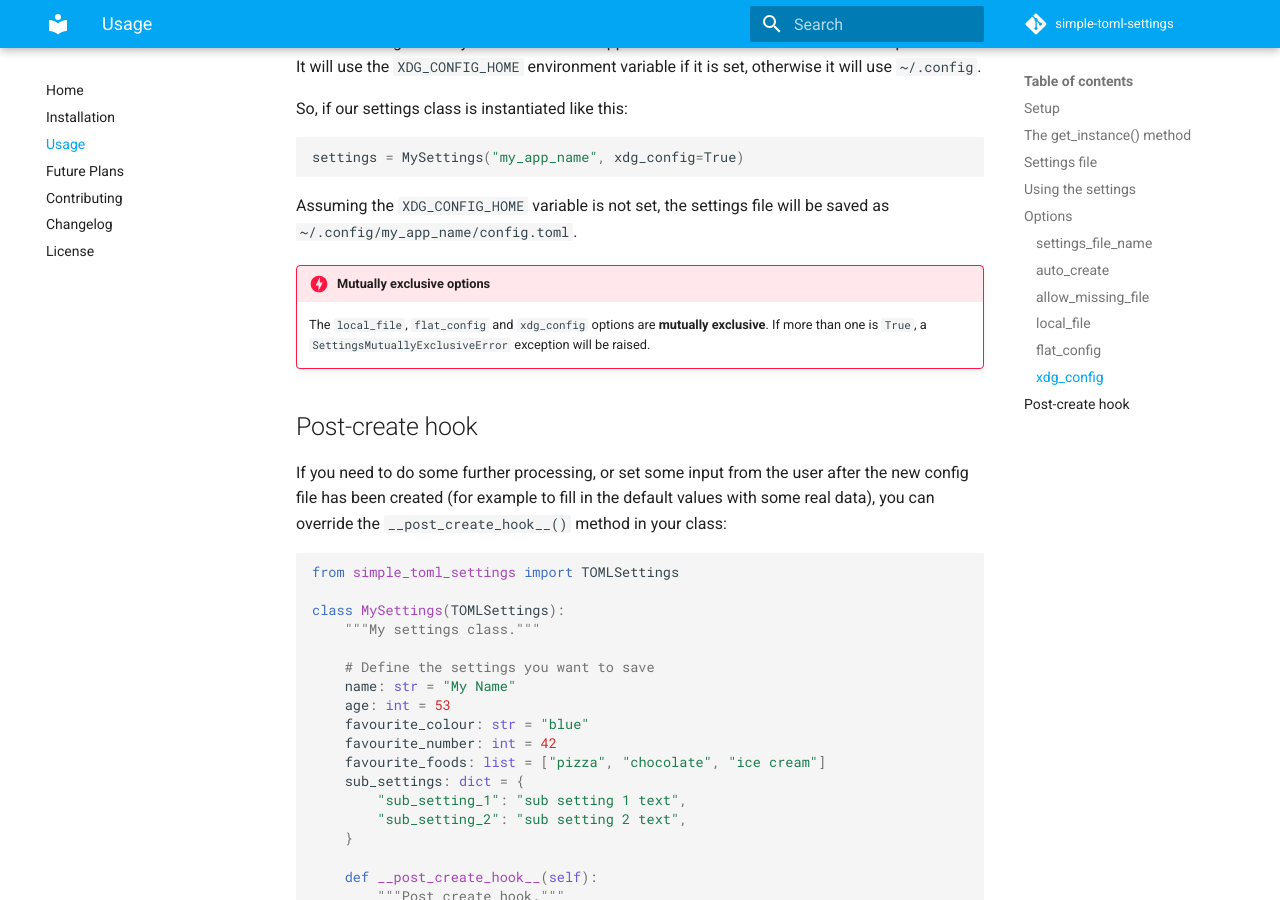
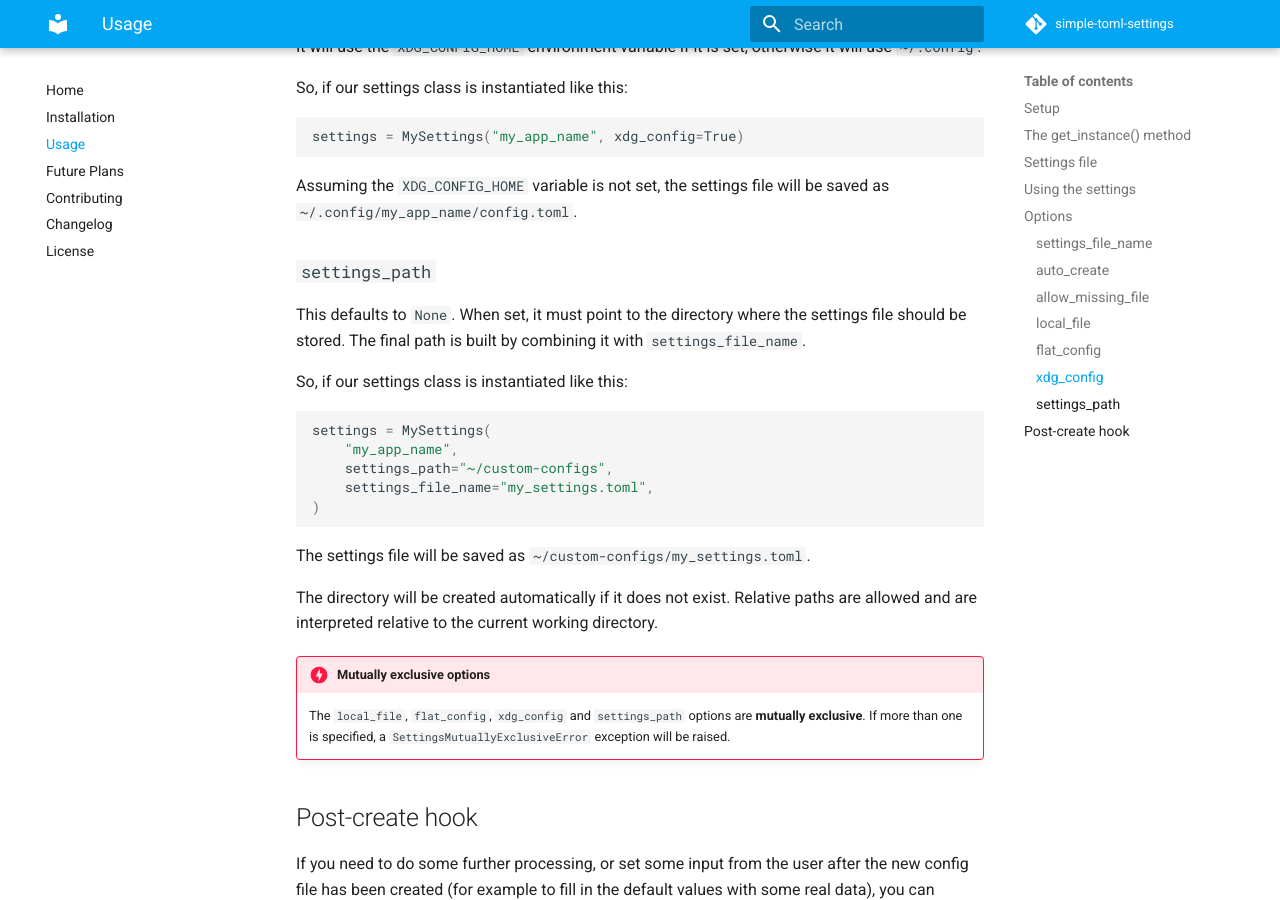
Before and after one commit to seapagan/simple-toml-settings, an MkDocs documentation site: the page built from docs/usage.md, in a window 1280 px wide and 900 px high, scrolled down 6296 px. Built offline with MkDocs 1.6.1 and Material for MkDocs 9.7.7, drawn with Linux system fonts in a browser that asks for light colours; comment, search, counter and statistics services are not loaded; some of the changed text lies outside the part shown.

Commit message:
docs: document settings_path usage

````diff
--- a/docs/usage.md
+++ b/docs/usage.md
@@ -145,9 +145,8 @@ name but with a `.` prepended to it.  So, for the above example, the settings
 will be saved as `~/.my_app_name/my_settings.toml`.
 
 !!! note
-    In future versions the folder name will be configurable, and the folder itself
-    will be optional, so the file can be stored in the user's home folder
-    directly.
+    If you need to store the file in a different directory entirely, use the
+    `settings_path` option described below.
 
 ## Using the settings
 
@@ -325,11 +324,33 @@ settings = MySettings("my_app_name", xdg_config=True)
 Assuming the `XDG_CONFIG_HOME` variable is not set, the settings file will be
 saved as `~/.config/my_app_name/config.toml`.
 
+### `settings_path`
+
+This defaults to `None`. When set, it must point to the directory where the
+settings file should be stored. The final path is built by combining it with
+`settings_file_name`.
+
+So, if our settings class is instantiated like this:
+
+```python
+settings = MySettings(
+    "my_app_name",
+    settings_path="~/custom-configs",
+    settings_file_name="my_settings.toml",
+)
+```
+
+The settings file will be saved as `~/custom-configs/my_settings.toml`.
+
+The directory will be created automatically if it does not exist. Relative
+paths are allowed and are interpreted relative to the current working
+directory.
+
 !!! Danger "Mutually exclusive options"
 
-    The `local_file`, `flat_config` and `xdg_config` options are **mutually
-    exclusive**.  If more than one is `True`, a `SettingsMutuallyExclusiveError`
-    exception will be raised.
+    The `local_file`, `flat_config`, `xdg_config` and `settings_path` options
+    are **mutually exclusive**. If more than one is specified, a
+    `SettingsMutuallyExclusiveError` exception will be raised.
 
 ## Post-create hook
 
````
Also changed, not shown: docs/index.md (+2 -0 lines).
